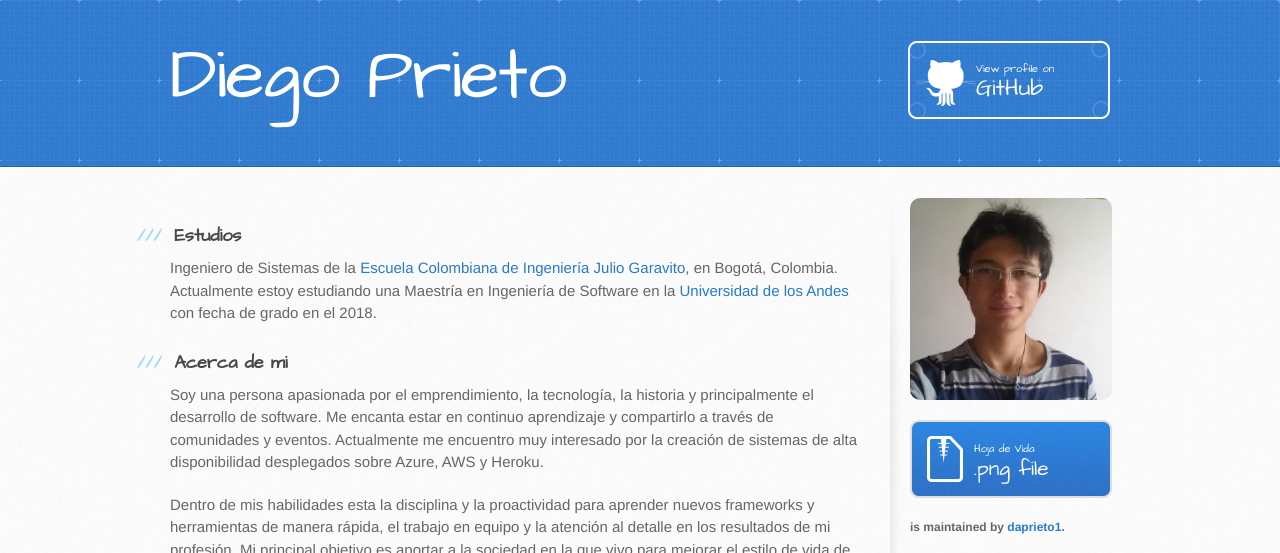
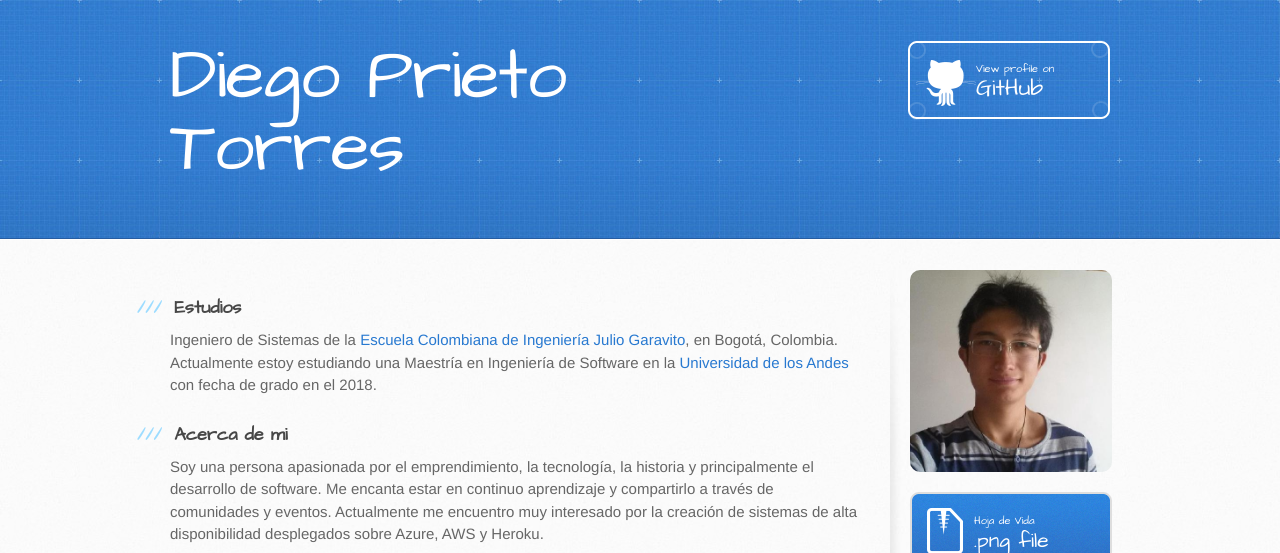
Before and after one commit to daprieto1/resume, a plain HTML site: page index.html in a window 1280 px wide. Shown: the top 553 px of the page. Drawn offline with nearby package versions, Linux system fonts and the light colour scheme; a script that the page names is missing.

```diff
--- a/index.html
+++ b/index.html
@@ -21,7 +21,7 @@
 <body>
 	<header>
 		<div class="inner">
-			<h1>Diego Prieto</h1>
+			<h1>Diego Prieto Torres</h1>
 			<h2></h2>
 			<a href="https://github.com/daprieto1" class="button">
 				<small>View profile on</small> GitHub</a>
```
